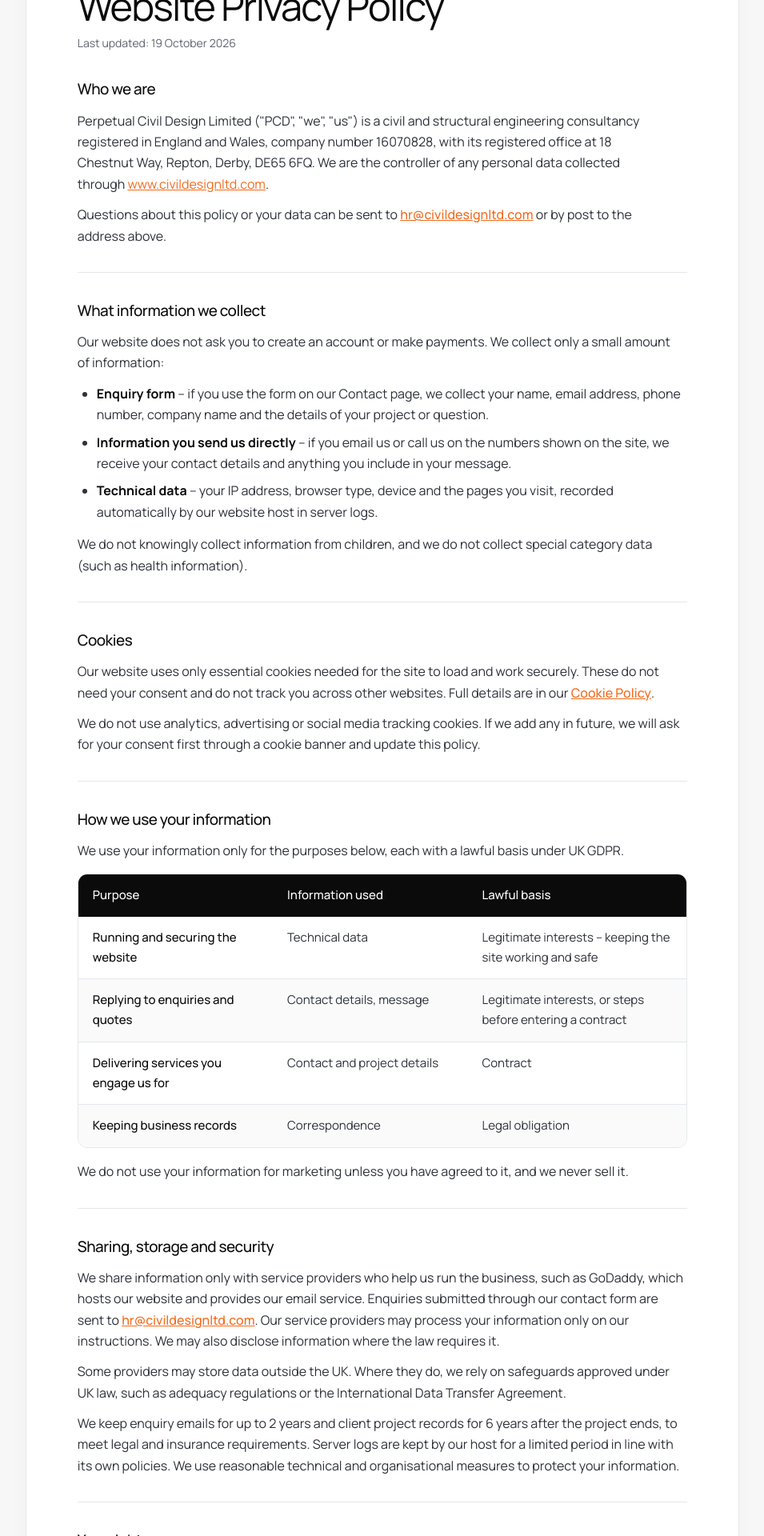
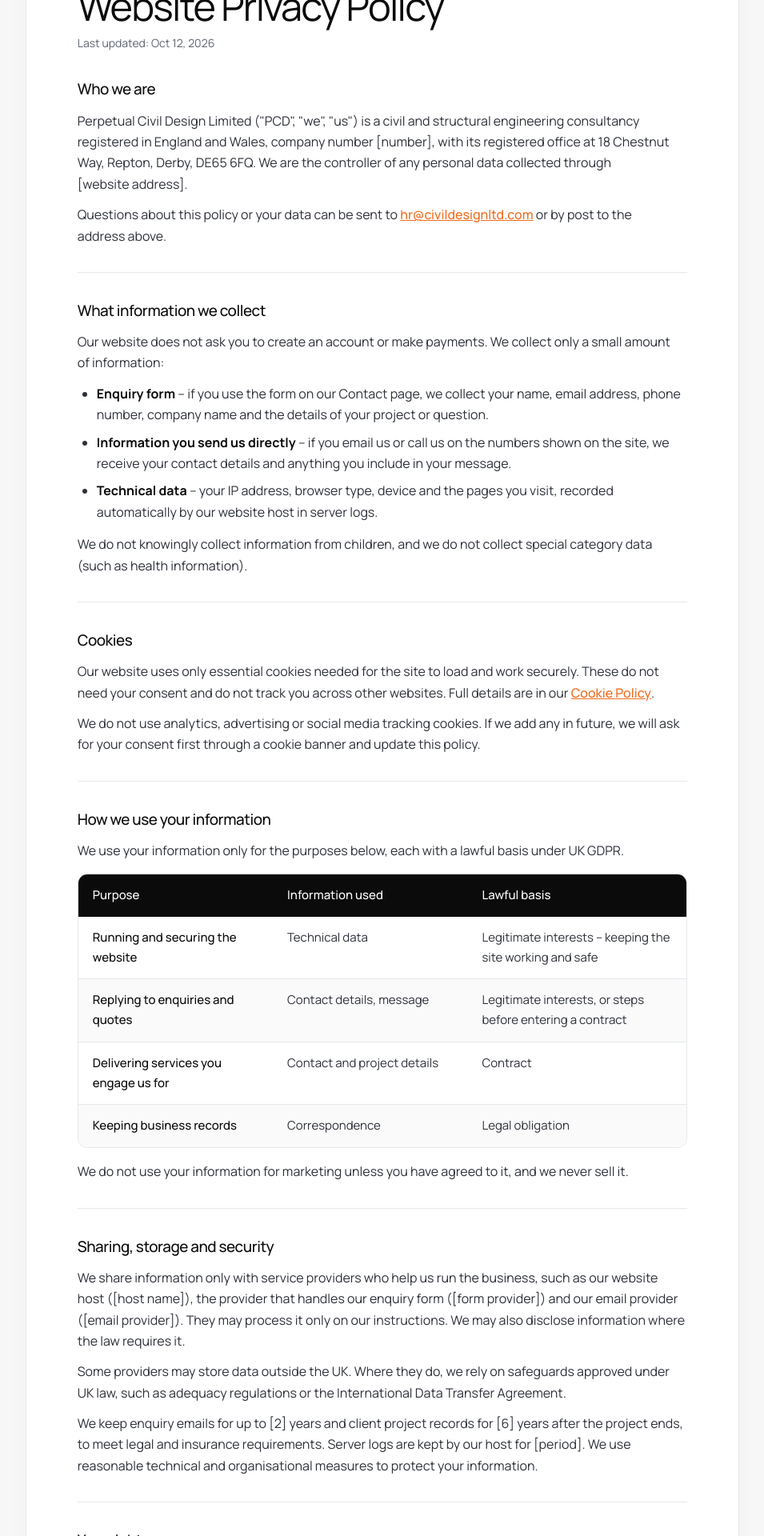
Before and after one commit to Sidhu-74/Perpetual-Civil-Design, a Next.js app: page /privacy-policy in a window 1280 px wide. Shown: the part 360-2280 px from the top of the page at 80% size, without its empty margins (162-1117 px from the left). Built offline with nearby package versions, Linux system fonts and the light colour scheme.

Commit message:
docs: update privacy policy content to official Oct 12, 2026 text from PDF

```diff
--- a/app/privacy-policy/page.tsx
+++ b/app/privacy-policy/page.tsx
@@ -104,7 +104,7 @@ export default function PrivacyPolicyPage() {
               Website Privacy Policy
             </h1>
             <p style={{ fontSize: '0.875rem', color: 'var(--muted)', fontWeight: 400 }}>
-              Last updated: 19 October 2026
+              Last updated: Oct 12, 2026
             </p>
           </div>
 
@@ -127,16 +127,7 @@ export default function PrivacyPolicyPage() {
                 Who we are
               </h2>
               <p style={{ marginBottom: '12px' }}>
-                Perpetual Civil Design Limited (&quot;PCD&quot;, &quot;we&quot;, &quot;us&quot;) is a civil and structural engineering consultancy registered in England and Wales, company number 16070828, with its registered office at 18 Chestnut Way, Repton, Derby, DE65 6FQ. We are the controller of any personal data collected through{' '}
-                <a
-                  href="https://www.civildesignltd.com"
-                  target="_blank"
-                  rel="noopener noreferrer"
-                  style={{ color: '#F26B1D', textDecoration: 'underline' }}
-                >
-                  www.civildesignltd.com
-                </a>
-                .
+                Perpetual Civil Design Limited (&quot;PCD&quot;, &quot;we&quot;, &quot;us&quot;) is a civil and structural engineering consultancy registered in England and Wales, company number [number], with its registered office at 18 Chestnut Way, Repton, Derby, DE65 6FQ. We are the controller of any personal data collected through [website address].
               </p>
               <p>
                 Questions about this policy or your data can be sent to{' '}
@@ -301,20 +292,13 @@ export default function PrivacyPolicyPage() {
                 Sharing, storage and security
               </h2>
               <p style={{ marginBottom: '12px' }}>
-                We share information only with service providers who help us run the business, such as GoDaddy, which hosts our website and provides our email service. Enquiries submitted through our contact form are sent to{' '}
-                <a
-                  href="mailto:hr@civildesignltd.com"
-                  style={{ color: '#F26B1D', fontWeight: 500, textDecoration: 'underline' }}
-                >
-                  hr@civildesignltd.com
-                </a>
-                . Our service providers may process your information only on our instructions. We may also disclose information where the law requires it.
+                We share information only with service providers who help us run the business, such as our website host ([host name]), the provider that handles our enquiry form ([form provider]) and our email provider ([email provider]). They may process it only on our instructions. We may also disclose information where the law requires it.
               </p>
               <p style={{ marginBottom: '12px' }}>
                 Some providers may store data outside the UK. Where they do, we rely on safeguards approved under UK law, such as adequacy regulations or the International Data Transfer Agreement.
               </p>
               <p>
-                We keep enquiry emails for up to 2 years and client project records for 6 years after the project ends, to meet legal and insurance requirements. Server logs are kept by our host for a limited period in line with its own policies. We use reasonable technical and organisational measures to protect your information.
+                We keep enquiry emails for up to [2] years and client project records for [6] years after the project ends, to meet legal and insurance requirements. Server logs are kept by our host for [period]. We use reasonable technical and organisational measures to protect your information.
               </p>
             </div>
 
```
